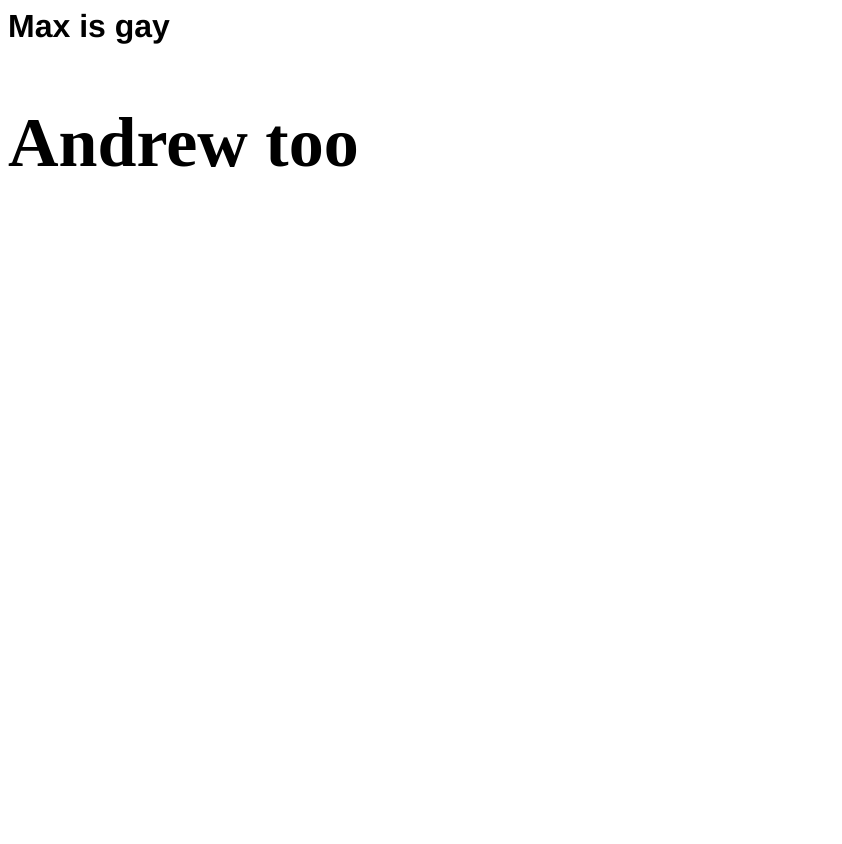
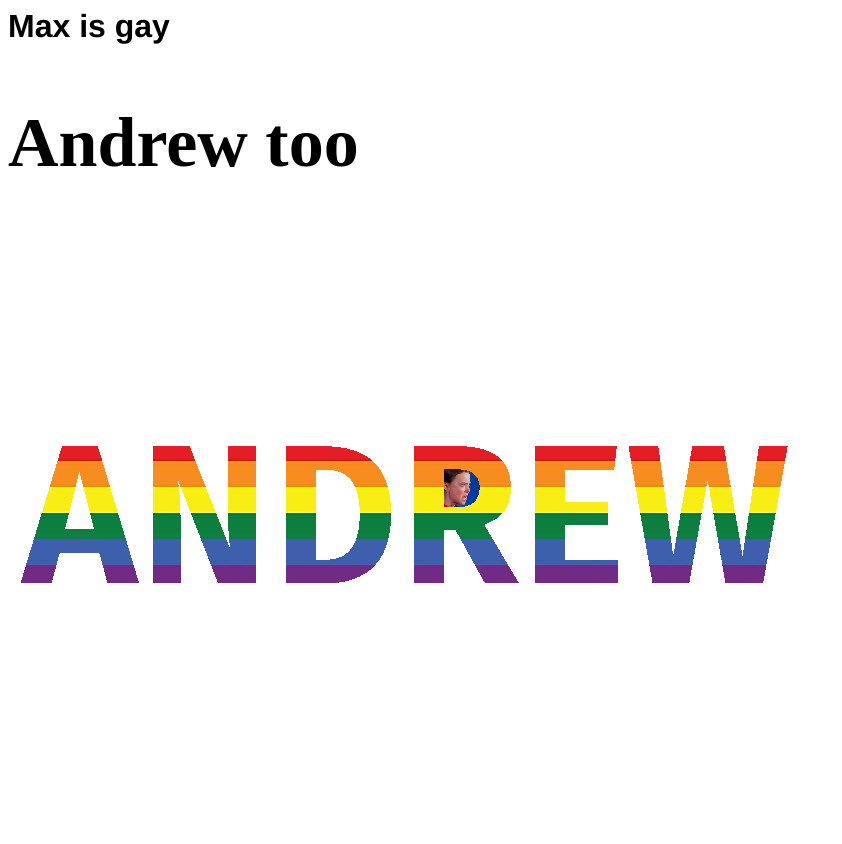
Before and after one commit to jacksonhickeywx/jacksonhickeywx.github.io, a plain HTML site: page index.html in a window 1280 px wide. Shown: the whole page, without its empty margins (0-842 px from the left). Before the commit the page ends 800 px from the top, so only its background shows below. Drawn offline with Linux system fonts and the light colour scheme.

Commit message:
Update index.html

```diff
--- a/index.html
+++ b/index.html
@@ -1,9 +1,11 @@
 <html lang="en-US">
 <body>
 
-<h1 style="font-family:Helvetica">Max is gay</h1>
+  <h1 style="font-family:Helvetica">Max is gay</h1>
 
   <h2 style="font-size:70px">Andrew too</h2>
 
+  <img src="andrew.png">
+
 </body>
 <html>
```
